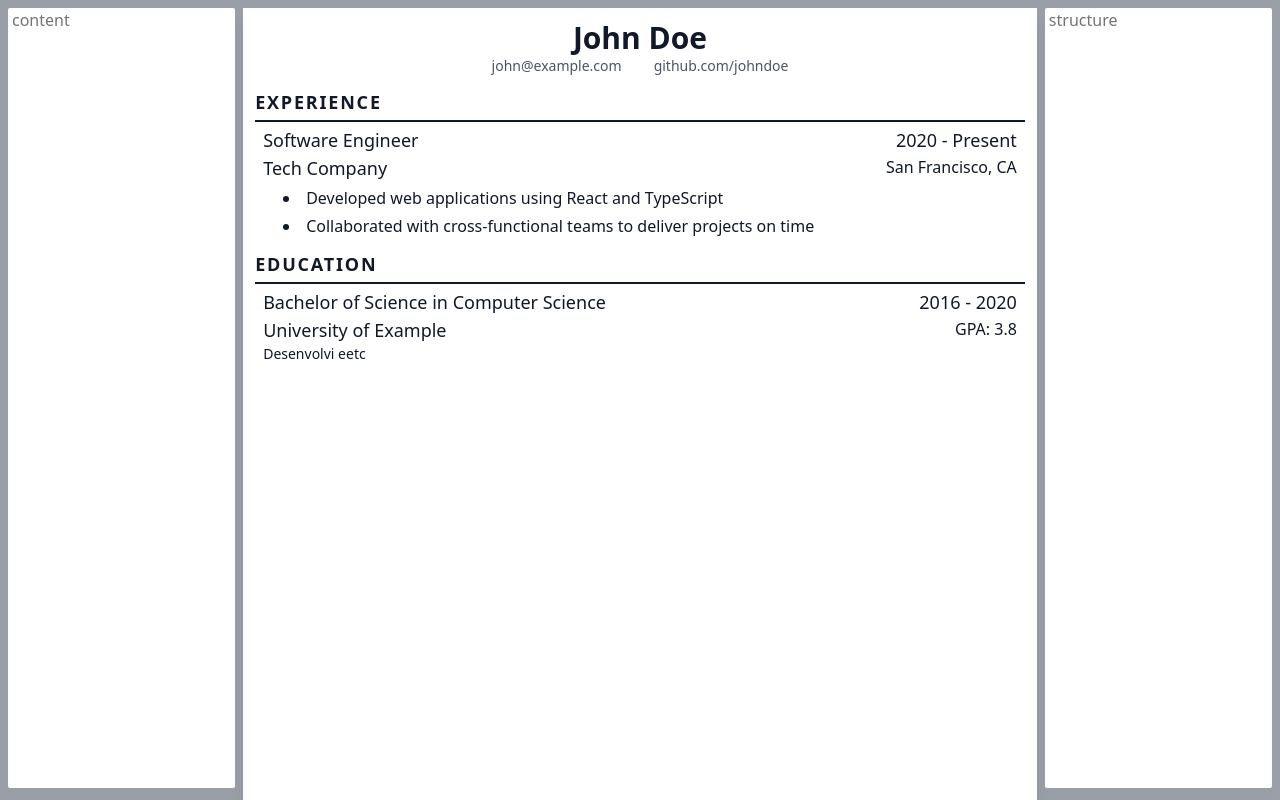
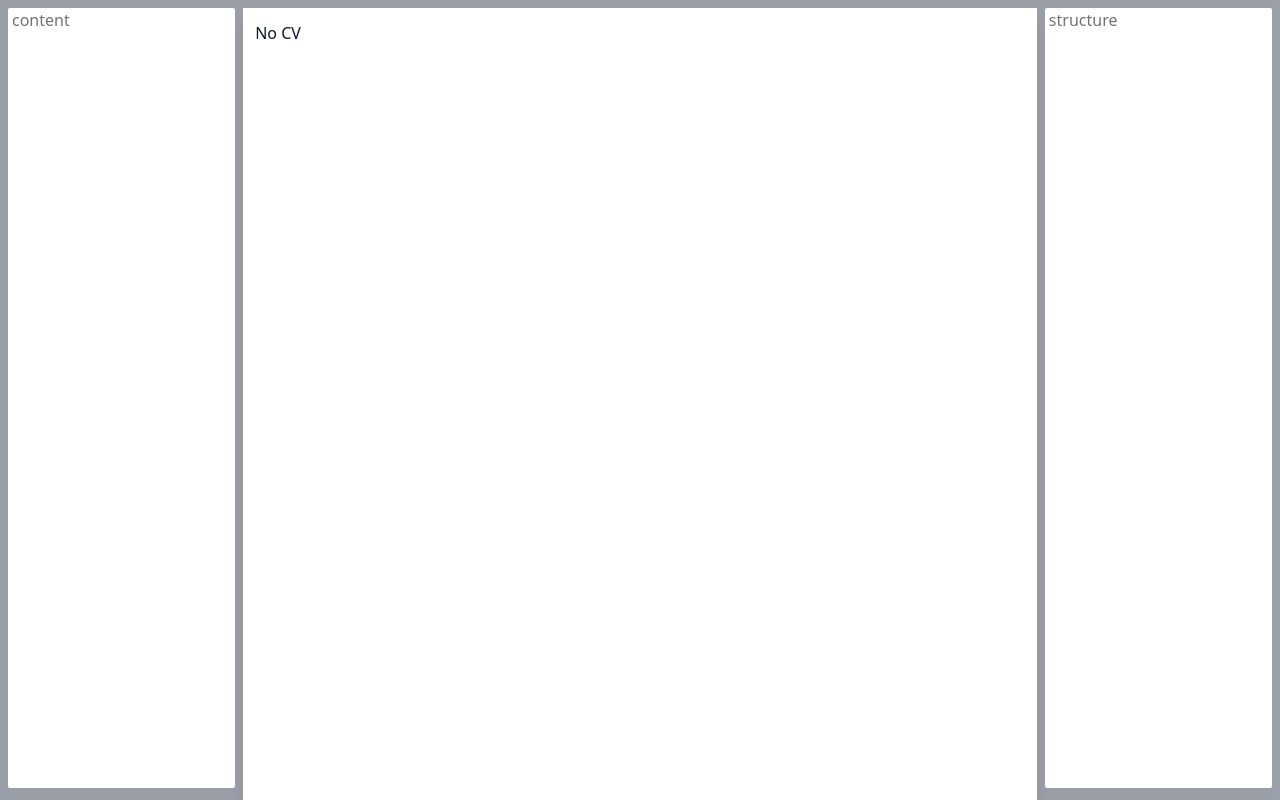
Before and after one commit to lucas-campagna/cv-builder, a React (Vite) app: page / in a window 1280 px wide. Shown: the top 800 px of the page. Built offline with nearby package versions, Linux system fonts and the light colour scheme.

Commit message:
Document integrated with parser

```diff
--- a/src/components/Document.tsx
+++ b/src/components/Document.tsx
@@ -1,15 +1,12 @@
-import { Header } from './Header';
-import { Section } from './Section';
-import { AppContext } from '../App';
-import { useContext } from 'react';
 import { A4 } from "@/constants";
+import useDynamicComponents from "@/hooks/useDynamicComponents";
+
 
 const Document = () => {
-  const { header, sections } = useContext(AppContext);
+  const { Cv } = useDynamicComponents();
   return (
     <div className={"doc font-sans mx-auto p-3 bg-white shadow-lg text-gray-900 leading-relaxed"} style={A4}>
-      <Header {...header} />
-      {sections.map((s, index) => <Section key={index} {...s} />)}
+      <Cv />
     </div>
   )
 };
```
